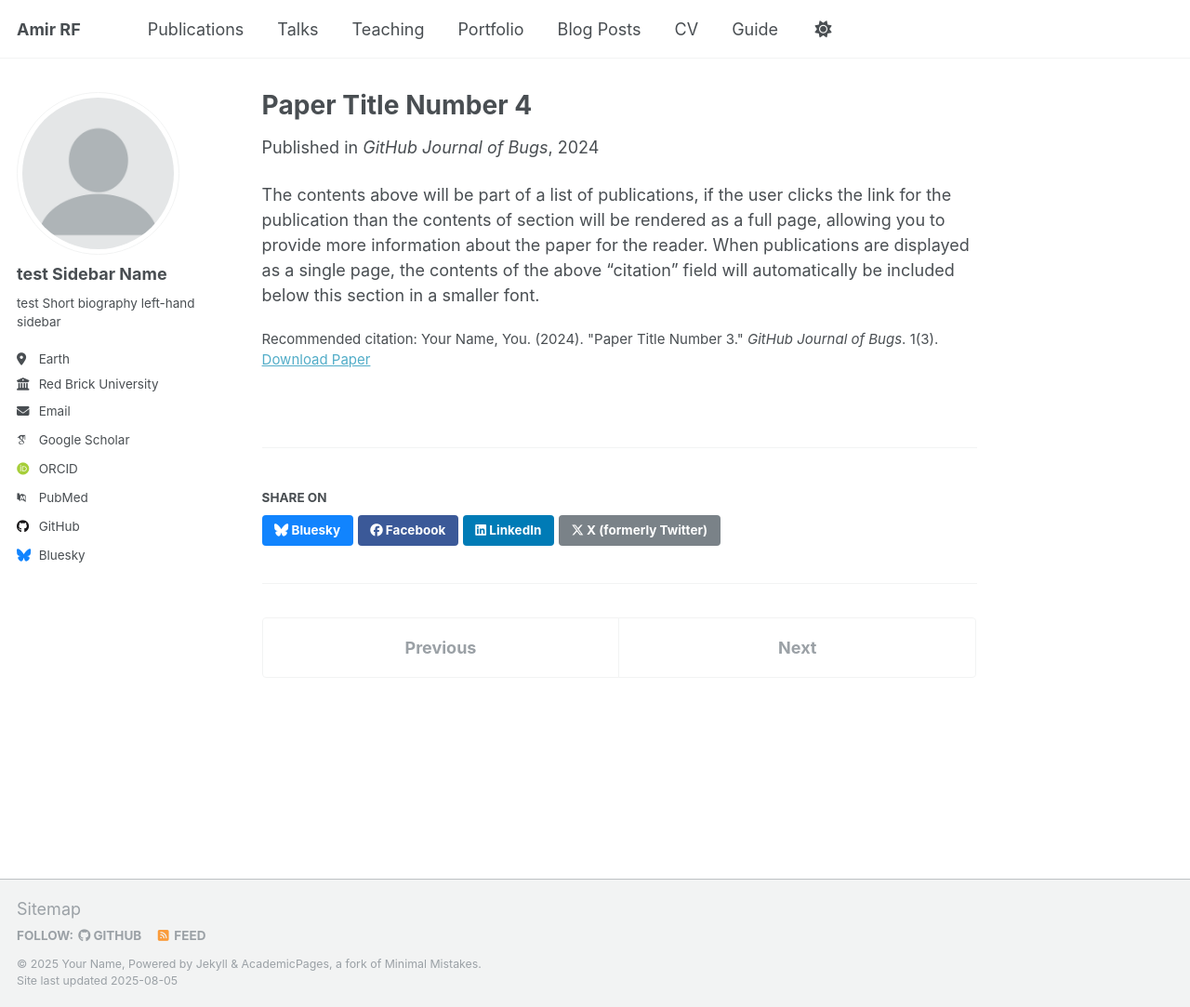
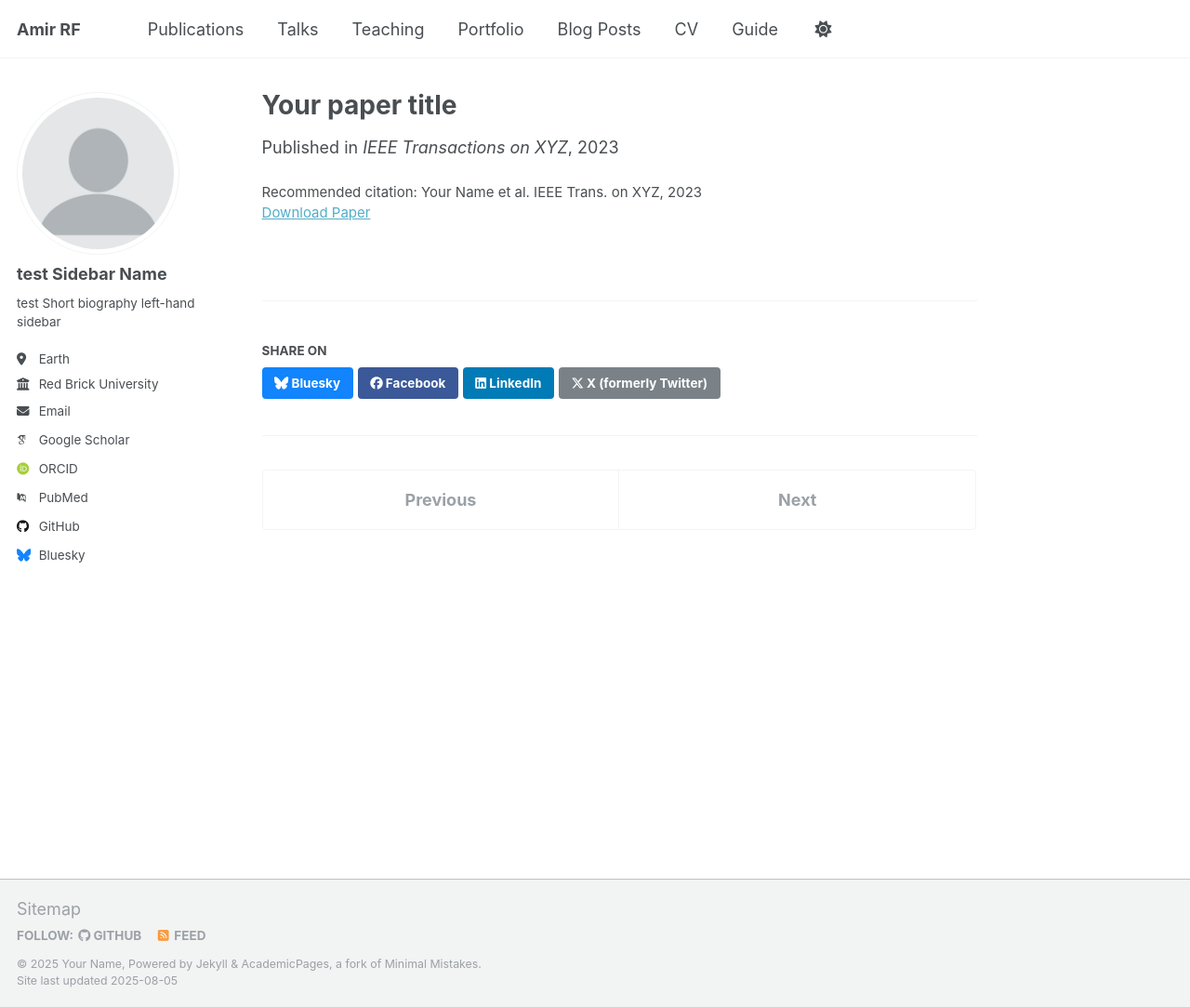
Before and after one commit to amir-rf/amir-rf, a Jekyll site: the page built from _publications/2024-02-17-paper-title-number-4.md, in a window 1280 px wide and 1083 px high. Shown: the whole window at 93% size. Built offline with Jekyll 4.4.1, drawn with Linux system fonts in a browser that asks for light colours; some web fonts are replaced.

Commit message:
Update 2024-02-17-paper-title-number-4.md

```diff
--- a/_publications/2024-02-17-paper-title-number-4.md
+++ b/_publications/2024-02-17-paper-title-number-4.md
@@ -1,13 +1,11 @@
 ---
-title: "Paper Title Number 4"
+title: "Your paper title"
 collection: publications
-category: conferences
-permalink: /publication/2024-02-17-paper-title-number-4
-excerpt: 'This paper is about fixing template issue #693.'
-date: 2024-02-17
-venue: 'GitHub Journal of Bugs'
-paperurl: 'http://academicpages.github.io/files/paper3.pdf'
-citation: 'Your Name, You. (2024). &quot;Paper Title Number 3.&quot; <i>GitHub Journal of Bugs</i>. 1(3).'
+type: "Journal"
+permalink: /publication/your-paper-slug
+authors: Your Name, Coauthor Name
+date: 2023-01-01
+venue: "IEEE Transactions on XYZ"
+paperurl: https://doi.org/xxxx
+citation: "Your Name et al. IEEE Trans. on XYZ, 2023"
 ---
-
-The contents above will be part of a list of publications, if the user clicks the link for the publication than the contents of section will be rendered as a full page, allowing you to provide more information about the paper for the reader. When publications are displayed as a single page, the contents of the above "citation" field will automatically be included below this section in a smaller font.
```
